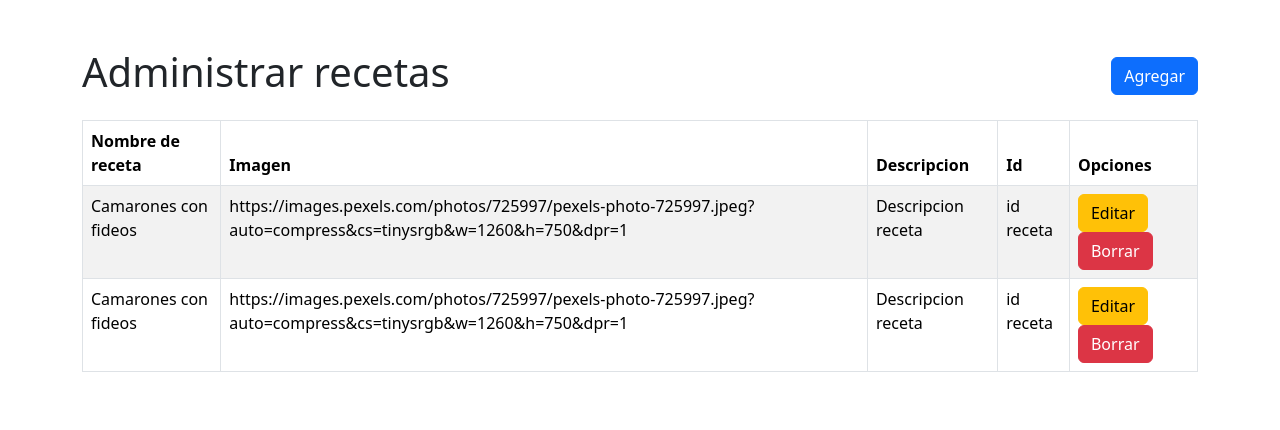
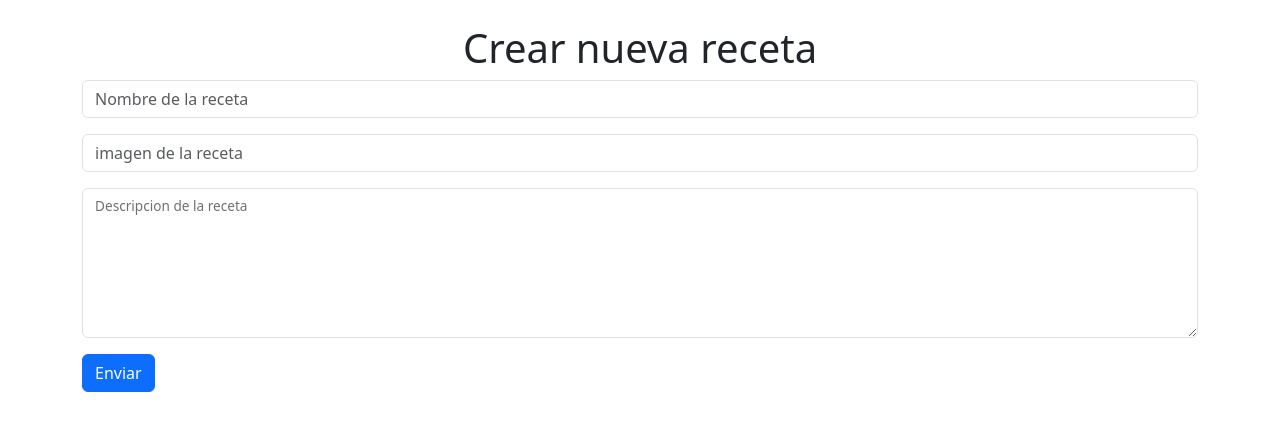
Before and after one commit to yanina-rodriguez-dev/blogRecetas, a React (Vite) app: page / in a window 1280 px wide. Shown: the top 430 px of the page. Built offline with nearby package versions, Linux system fonts and the light colour scheme.

Commit message:
Maquetado crearReceta terminado

```diff
--- a/src/App.jsx
+++ b/src/App.jsx
@@ -8,6 +8,7 @@ import Inicio from "./views/Inicio";
 import Error404 from "./views/Error404";
 import Footer from "./common/Footer";
 import PaginaReceta from "./views/Receta/PaginaReceta";
+import CrearReceta from "./views/Receta/CrearReceta";
 
 
 
@@ -17,7 +18,8 @@ function App() {
   return (
     <>
     {/* <PaginaReceta></PaginaReceta> */}
-    <Administrador></Administrador>
+    {/* <Administrador></Administrador> */}
+    <CrearReceta></CrearReceta>
     </>
   )
 }
--- a/src/views/Administrador.jsx
+++ b/src/views/Administrador.jsx
@@ -4,7 +4,7 @@ import { Button } from "react-bootstrap";
 
 const Administrador = () => {
     return (
-        <div className="container">
+        <div className="container mainSection">
             <section className="d-flex justify-content-between align-items-center mt-5">
                 <h1 className=" text-center">Administrar recetas</h1>
                 <Button
--- /dev/null
+++ b/src/views/Receta/CrearReceta.jsx
@@ -0,0 +1,40 @@
+import { Form, Button, FloatingLabel } from "react-bootstrap";
+
+const CrearReceta = () => {
+    return (
+        <section className="container mainSection my-4">
+            <h1 className="text-center">Crear nueva receta</h1>
+
+            <div>
+                <Form>
+                    <Form.Group className="mb-3" controlId="formBasicEmail">
+                        <Form.Control
+                            type="text"
+                            placeholder="Nombre de la receta"
+                        />
+                    </Form.Group>
+                    <Form.Group className="mb-3" controlId="formBasicPassword">
+                        <Form.Control
+                            type="text"
+                            placeholder="imagen de la receta"
+                        />
+                    </Form.Group>
+                    <FloatingLabel
+                        controlId="floatingTextarea2"
+                        label="Descripcion de la receta"
+                    >
+                        <Form.Control
+                            as="textarea"
+                            style={{ height: "150px" }}
+                        />
+                    </FloatingLabel>
+                    <Button variant="primary" type="submit" className="mt-3">
+                        Enviar
+                    </Button>
+                </Form>
+            </div>
+        </section>
+    );
+};
+
+export default CrearReceta;
```
